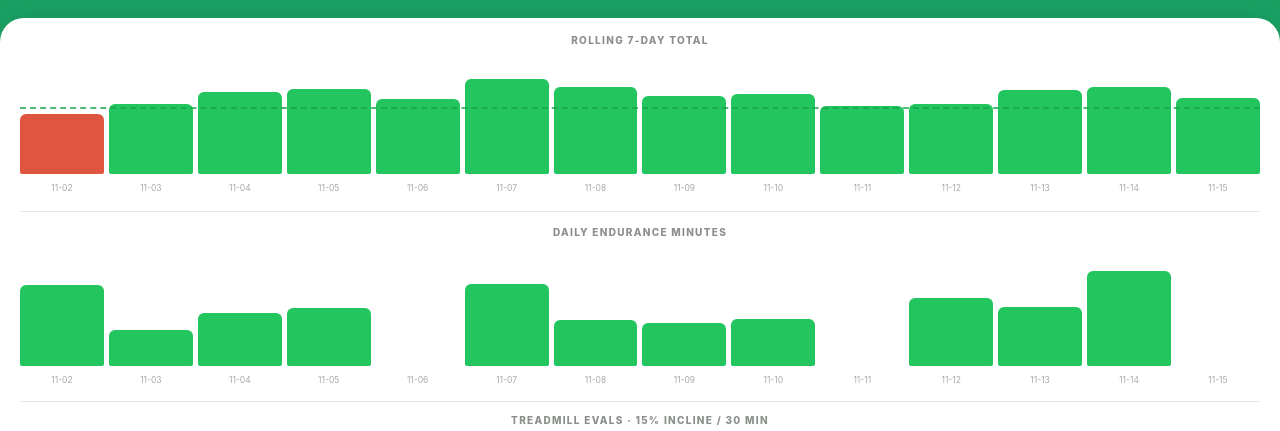
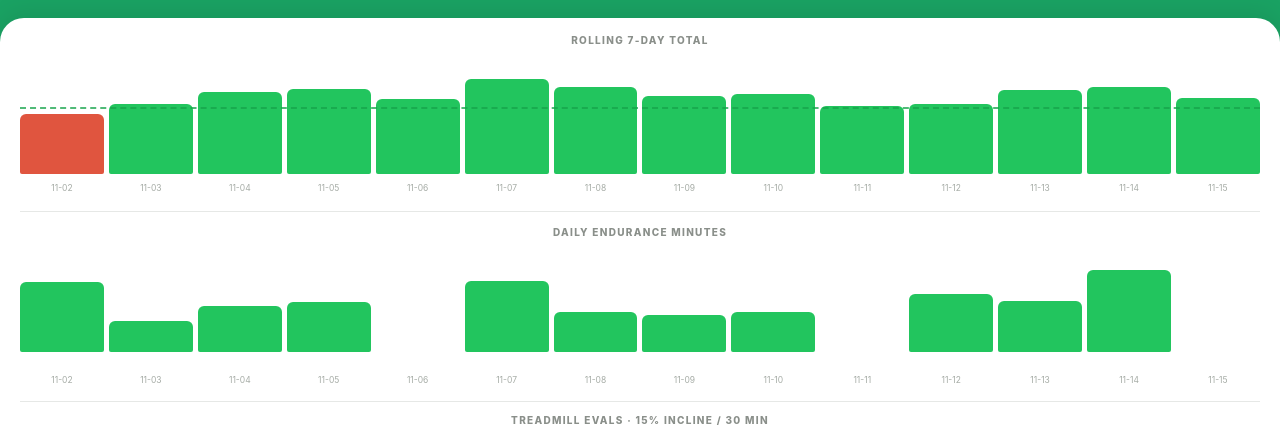
Before and after one commit to dk-cloud-agents/hung-report, a plain HTML site: page index.html in a window 1280 px wide. Shown: the part 322-753 px from the top of the page. Drawn offline with Linux system fonts and the light colour scheme.

Commit message:
[auto] daily chart: bottom padding on barsD so weekbox border sits below bars

```diff
--- a/index.html
+++ b/index.html
@@ -56,6 +56,7 @@
         background:rgba(31,36,33,.07); pointer-events:none; z-index:0; transition:left .18s ease,right .18s ease;}
   .bar.sel{outline:2px solid #1f2421; outline-offset:2px; z-index:2;}
   .bar.hdim{opacity:.22;}
+  #barsD{padding-bottom:14px;}             /* room for the weekbox border to sit below the bars, not on them */
   #barsD .bar{z-index:1;}
   #labelsD span.hl{color:#1f2421; font-weight:800; font-size:9px;}
   .readout{min-height:24px; margin:8px 0 0; font-size:14px; font-weight:700; color:#222;
```
